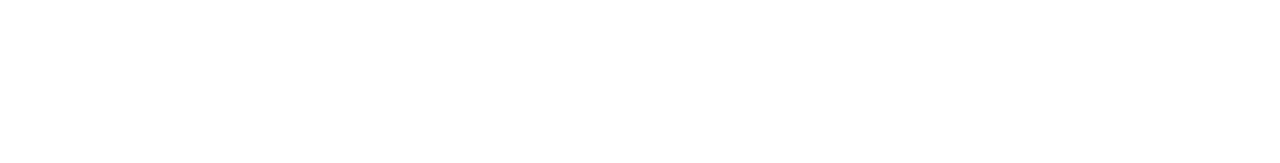
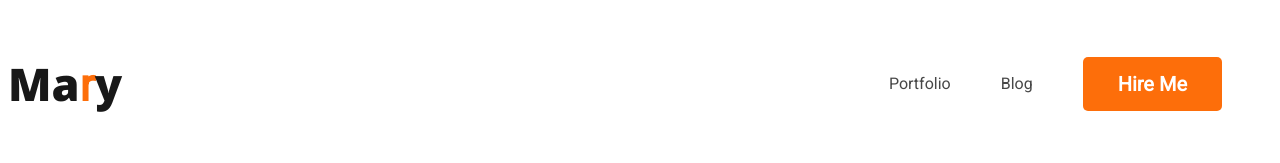
Before and after one commit to JannaturNur08/webdeveloper-portfolio, a plain HTML site: page index.html in a window 1280 px wide. Drawn offline with nearby package versions, Linux system fonts and the light colour scheme.

Commit message:
navbar added

```diff
--- /dev/null
+++ b/Styles/portfolio.css
@@ -0,0 +1,51 @@
+/* common shared styles */
+* {
+    font-family: 'Open Sans', sans-serif;
+    font-family: 'Roboto', sans-serif;
+}
+
+.text-primary {
+    color: #FD6E0A;
+}
+
+.btn-primary {
+    border-radius: 5px;
+    background: #FD6E0A;
+    border: 0;
+    color: white;
+    font-size: 20px;
+    font-weight: 700;
+    padding: 15px 35px;
+}
+
+/* nav related styles */
+
+nav {
+    display: flex;
+    justify-content: space-between;
+    align-items: center;
+}
+
+.nav-title {
+    color: #181818;
+    font-family: Open Sans;
+    font-size: 45px;
+    font-style: normal;
+    font-weight: 800;
+    line-height: normal;
+}
+
+nav>ul {
+    display: flex;
+    align-items: center;
+}
+
+nav li {
+    list-style: none;
+    margin-right: 50px;
+}
+
+nav a {
+    text-decoration: none;
+    color: #474747;
+}
--- a/index.html
+++ b/index.html
@@ -4,10 +4,21 @@
     <meta charset="UTF-8">
     <meta name="viewport" content="width=device-width, initial-scale=1.0">
     <title>Web Developer Portfolio</title>
+    <link rel="preconnect" href="https://fonts.googleapis.com">
+    <link rel="preconnect" href="https://fonts.gstatic.com" crossorigin>
+    <link href="https://fonts.googleapis.com/css2?family=Open+Sans:wght@400;700;800&family=Roboto&display=swap" rel="stylesheet">
+    <link rel="stylesheet" href="Styles/portfolio.css">
 </head>
 <body>
     <header>
-
+        <nav>
+            <h3 class="nav-title">Ma<span class="text-primary">r</span>y</h3>
+            <ul>
+                <li><a href="">Portfolio</a></li>
+                <li><a href="">Blog</a></li>
+                <li><button class="btn-primary">Hire Me</button></li>
+            </ul>
+        </nav>
     </header>
     <main>
 
```
